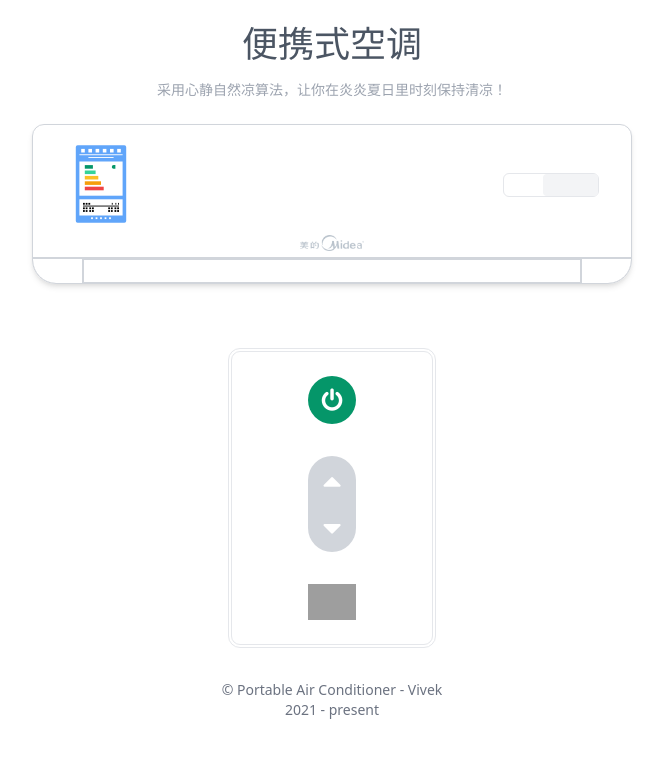
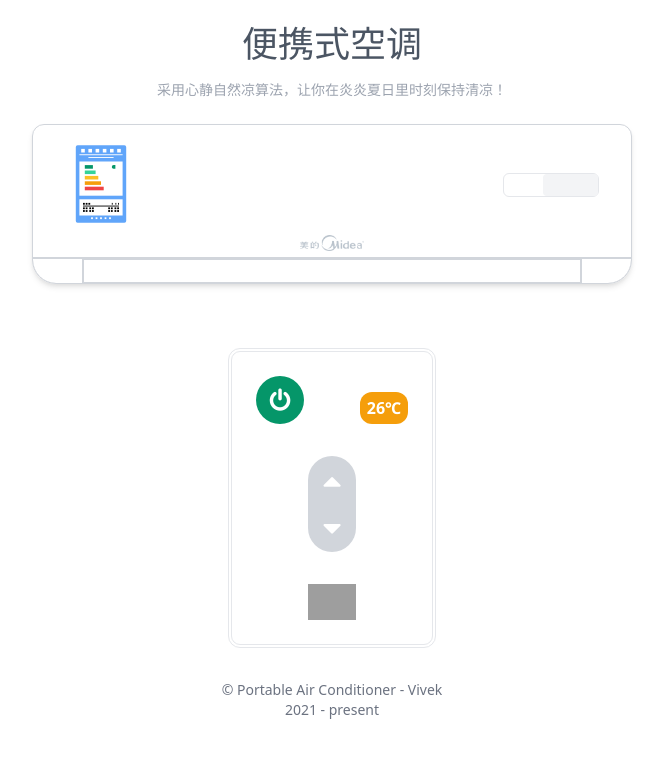
Before and after one commit to eddievandeer/Portable-Air-Conditioner, a Vue app: page / in a window 1280 px wide. Shown: the top 758 px of the page, without its empty margins (308-971 px from the left). Built offline with nearby package versions, Linux system fonts and the light colour scheme; grey boxes are pictures that could not be loaded.

Commit message:
feat(power): add button to set optimum temperature

```diff
--- a/src/components/AcController/Power.vue
+++ b/src/components/AcController/Power.vue
@@ -1,9 +1,16 @@
 <template>
-    <button
-        class="switch w-12 h-12 text-2xl rounded-3xl flex justify-center items-center active:outline-none focus:outline-none"
-        :class="{'acitve' : power}" @click="acSwitch">
-        <i class="fa fa-power-off" aria-hidden="true"></i>
-    </button>
+    <div class="w-full h-auto flex justify-between items-end">
+        <button
+            class="switch w-12 h-12 text-2xl rounded-3xl flex justify-center items-center active:outline-none focus:outline-none"
+            :class="{'acitve' : power}" @click="acSwitch">
+            <i class="fa fa-power-off" aria-hidden="true"></i>
+        </button>
+        <button
+            class="w-12 h-8 text-base font-semibold rounded-xl flex justify-center items-center bg-yellow-500 hover:bg-yellow-400 active:outline-none focus:outline-none"
+            @click="acOptimum">
+            26℃
+        </button>
+    </div>
 </template>
 
 <script lang="ts">
@@ -18,7 +25,8 @@
 
     import {
         POWER_ON,
-        POWER_OFF
+        POWER_OFF,
+        OPTIMUM_TEMPERATURE
     } from '@store/mutation-types'
 
     export default defineComponent({
@@ -41,13 +49,18 @@
 
                     setTimeout(() => {
                         lock = false
-                    }, 3000)
+                    }, 2000)
                 }
+            }
+
+            function acOptimum(): void {
+                store.commit(OPTIMUM_TEMPERATURE)
             }
 
             return {
                 power,
-                acSwitch
+                acSwitch,
+                acOptimum
             }
         }
     })
```
